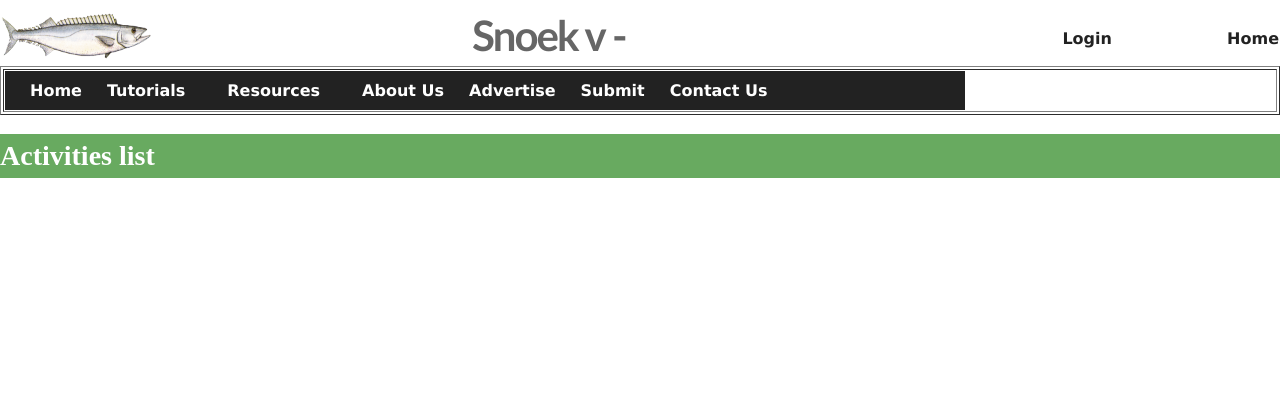
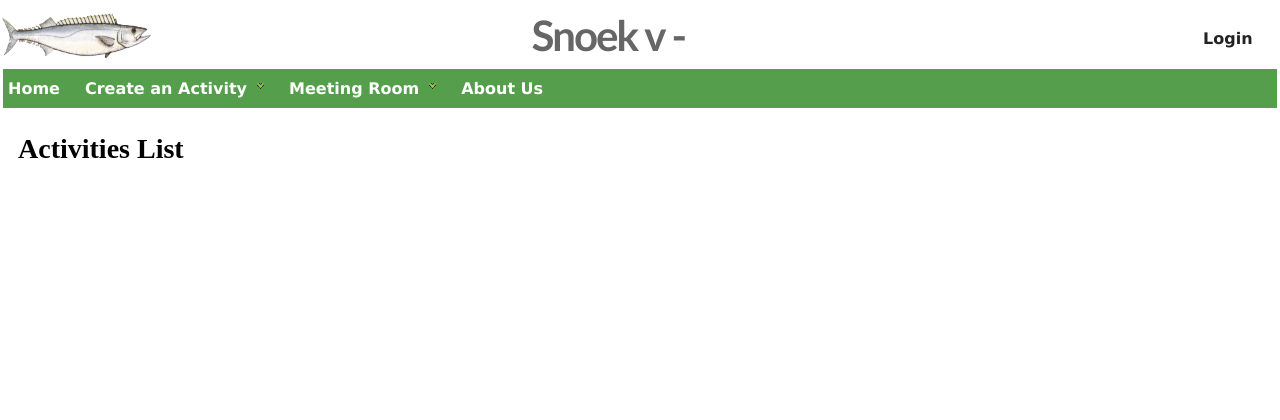
Before and after one commit to yifanjiang/snoek, a Django app: template templates/index.html in a window 1280 px wide. Shown: the top 420 px of the page. Run offline with Django 3.2, Linux system fonts and the light colour scheme; the template is opened without the code that fills it, so the values that code supplies are empty.

Commit message:
nav bar update.

```diff
--- a/templates/base1.html
+++ b/templates/base1.html
@@ -3,12 +3,38 @@
 <head>
 <title>Novell Beijing R&D Team Activities</title>
 <link rel="stylesheet" type="text/css" href="{{settings.MEDIA_URL}}/css/style.css" />
-<script language="JavaScript" src="jquery/jquery-1.6.4.js" type="text/javascript"></script>
+
+<script language="JavaScript" src="{{settings.MEDIA_URL}}/jquery/jquery-1.6.4.js" type="text/javascript">
+
+</script>
 </head>
 <body>
+<script language="javascript">
+    $(document).ready(function(){
+
+            $("ul.subnav").parent().append("<span></span>"); //Only shows drop down trigger when js is enabled (Adds empty span tag after ul.subnav*)
+
+            $("ul.topnav li span").hover(function() { //When trigger is clicked...
+
+                    //Following events are applied to the subnav itself (moving subnav up and down)
+                    $(this).parent().find("ul.subnav").slideDown('fast').show(); //Drop down the subnav on click
+
+                    $(this).parent().hover(function() {
+                    }, function(){
+                            $(this).parent().find("ul.subnav").slideUp('medium'); //When the mouse hovers out of the subnav, move it back up
+                    });
+
+                    //Following events are applied to the trigger (Hover events for the trigger)
+                    }).hover(function() {
+                            $(this).addClass("subhover"); //On hover over, add class "subhover"
+                    }, function(){	//On Hover Out
+                            $(this).removeClass("subhover"); //On hover out, remove class "subhover"
+            });
+
+    });
+</script>
 
 <table class="header_table">
-
 <tr>
 <header class="login">
   <td><img src="{{settings.MEDIA_URL}}/image/snoek.png" width = 150 height = 50 alt="snoek logo"></td>
@@ -21,13 +47,36 @@
       <a href =  '/accounts/logout?next=/'>Logout</a>
 
     </td>
-      <td align = right><a href = '/'>Home</a></td>
+      <td align = right><a href = '/'>&nbsp;</a></td>
   {% else %}
     <td align = right><a href = '/accounts/login?next=/'>Login</a></td>
-    <td align = right><a href = '/'>Home</a></td>
+    <td align = right><a href = '/'>&nbsp;</a></td>
   {% endif %}
 </header>
 </tr>
+
+</table>
+<table class="nav">
+<tr><td>
+<ul class="topnav">
+    <li><a href="/">Home</a></li>
+    <li>
+        <a href="#">Create an Activity</a>
+        <ul class="subnav">
+            <li><a href="/newteambuilding">Team Building</a></li>
+            <li><a href="/newclothes">Order Clothes</a></li>
+            <li><a href="/newothers">Others</a></li>
+        </ul>
+    </li>
+    <li>
+        <a href="#">Meeting Room</a>
+        <ul class="subnav">
+            <li><a href="#">Reserve</a></li>
+            <li><a href="#">View</a></li>
+        </ul>
+    <li><a href="#">About Us</a></li>
+</ul>
+</td></tr>
 
 </table>
 {% block content %}{% endblock %}
--- a/templates/css/style.css
+++ b/templates/css/style.css
@@ -1,3 +1,5 @@
+$imgurl = http://localhost/image/
+
 /* Makeshift CSS Reset */
 { margin: 0; padding: 0; }
 /* Tell the browser to render HTML 5 elements as block */
@@ -23,7 +25,7 @@ h1 {
 
     font-size: 28px;
     color: #ffffff;
-    line-height: 44px;
+    line-height: 36px;
     padding: 0px 0;
     background: rgba(67, 149, 57, 0.8);
 
@@ -168,13 +170,7 @@ table.header_table{
 
 }
 
-table.nav{
 
-    /* background-color: #eeeeee */
-    width:100%;
-    padding: 0;
-
-}
 
 /* Define Activity list in the portal page. */
 
@@ -299,17 +295,101 @@ background-color:#EAF2D3;
     background-color:#EAF2D3;
 }
 
-/* drop list */
+/* Navigation bar */
+
+td.nav{
+
+    font-weight: bold;
+    font-size: 28px;
+    width:100%;
+    padding: 20px;
+    padding-left: 0;
+
+}
+
+table.nav{
+
+    /* background-color: #eeeeee */
+    width:100%;
+    border: 5;
+
+}
+
+/* ul.topnav { */
+/* 	list-style: none; */
+/* 	padding: 0; */
+/* 	padding-left: 10px; */
+/* 	margin: 0; */
+/* 	float: left; */
+/* 	width: 100%; */
+/*         /\* background: rgba(67, 149, 57, 0.8); *\/ */
+/* 	font-size: 1.2em; */
+/*         font-weight : bold; */
+/* 	background: url(topnav_bg.gif) repeat-x; */
+/* } */
+/* ul.topnav li { */
+/* 	float: left; */
+/* 	margin: 0; */
+/* 	padding: 0 15px 0 0; */
+/* 	position: relative; /\*--Declare X and Y axis base for sub navigation--*\/ */
+/* } */
+/* ul.topnav li a{ */
+/* 	padding: 10px 5px; */
+/* 	color: #fff; */
+/* 	display: block; */
+/* 	text-decoration: none; */
+/* 	float: left; */
+/* } */
+/* ul.topnav li a:hover{ */
+/* 	background: url(subnav_btn.gif) no-repeat center top; */
+/* } */
+/* ul.topnav li span { /\*--Drop down trigger styles--*\/ */
+/* 	width: 17px; */
+/* 	height: 35px; */
+/* 	float: left; */
+/* 	background: url(subnav_btn.gif) no-repeat center top; */
+/* } */
+/* ul.topnav li span.subhover {background-position: center bottom; cursor: pointer;} /\*--Hover effect for trigger--*\/ */
+/* ul.topnav li ul.subnav { */
+/* 	list-style: none; */
+/* 	position: absolute; /\*--Important - Keeps subnav from affecting main navigation flow--*\/ */
+/* 	left: 0; top: 35px; */
+/* 	background: #333; */
+/* 	margin: 0; padding: 0; */
+/* 	display: none; */
+/* 	float: left; */
+/* 	width: 170px; */
+/* 	border: 1px solid #111; */
+/* } */
+/* ul.topnav li ul.subnav li{ */
+/* 	margin: 0; padding: 0; */
+/* 	/\* border-top: 1px solid #252525; /\\*--Create bevel effect--*\\/ *\/ */
+/* 	/\* border-bottom: 1px solid #444; /\\*--Create bevel effect--*\\/ *\/ */
+/* 	clear: both; */
+/* 	width: 170px; */
+/* } */
+/* html ul.topnav li ul.subnav li a { */
+/* 	float: left; */
+/* 	width: 145px; */
+/* 	background: #333 url(dropdown_linkbg.gif) no-repeat 10px center; */
+/*         /\* background: rgba(67, 149, 57, 0.5); *\/ */
+/* 	padding-left: 20px; */
+/* } */
+/* html ul.topnav li ul.subnav li a:hover { /\*--Hover effect for subnav links--*\/ */
+/*     background: #222 url(dropdown_linkbg.gif) no-repeat 10px center; */
+/*     /\* background: rgba(67, 149, 57, 0.8); *\/ */
+/* } */
 
 ul.topnav {
 	list-style: none;
-	padding: 0 20px;
+	padding: 0;
 	margin: 0;
 	float: left;
-	width: 920px;
-	background: #222;
+	width: 100%;
+	background: url(topnav_bg.gif) repeat-x;
+	background: rgba(67, 149, 57, 0.9);
 	font-size: 1.2em;
-
+	font-weight: bold;
 }
 ul.topnav li {
 	float: left;
@@ -325,13 +405,13 @@ ul.topnav li a{
 	float: left;
 }
 ul.topnav li a:hover{
-
+        color: yellow;
 }
 ul.topnav li span { /*--Drop down trigger styles--*/
 	width: 17px;
 	height: 35px;
 	float: left;
-
+	background: url(subnav_btn.gif) no-repeat center top;
 }
 ul.topnav li span.subhover {background-position: center bottom; cursor: pointer;} /*--Hover effect for trigger--*/
 ul.topnav li ul.subnav {
@@ -343,21 +423,22 @@ ul.topnav li ul.subnav {
 	display: none;
 	float: left;
 	width: 170px;
-	border: 1px solid #111;
+	border-bottom: 5px solid #111;
 }
 ul.topnav li ul.subnav li{
 	margin: 0; padding: 0;
-	border-top: 1px solid #252525; /*--Create bevel effect--*/
-	border-bottom: 1px solid #444; /*--Create bevel effect--*/
+	/* border-top: 1px solid #252525; /\*--Create bevel effect--*\/ */
+	/* border-bottom: 1px solid #444; /\*--Create bevel effect--*\/ */
 	clear: both;
 	width: 170px;
 }
 html ul.topnav li ul.subnav li a {
 	float: left;
 	width: 145px;
-	background: #333 url(dropdown_linkbg.gif) no-repeat 10px center;
+	background: rgba(67, 149, 57, 0.8) url(dropdown_linkbg.gif) no-repeat 10px center;
 	padding-left: 20px;
 }
 html ul.topnav li ul.subnav li a:hover { /*--Hover effect for subnav links--*/
-	background: #222;
+	background: rgba(67, 149, 57, 0.5) url(dropdown_linkbg.gif) no-repeat 10px center;
+	/* background: #222 url(dropdown_linkbg.gif) no-repeat 10px center; */
 }
--- a/templates/index.html
+++ b/templates/index.html
@@ -9,31 +9,6 @@ function confirmRemoveActivity(aid){
     else
         return
 }
-
-$(document).ready(function(){
-
-	$("ul.subnav").parent().append("<span></span>"); //Only shows drop down trigger when js is enabled (Adds empty span tag after ul.subnav*)
-
-	$("ul.topnav li span").click(function() { //When trigger is clicked...
-
-		//Following events are applied to the subnav itself (moving subnav up and down)
-		$(this).parent().find("ul.subnav").slideDown('fast').show(); //Drop down the subnav on click
-
-		$(this).parent().hover(function() {
-		}, function(){
-			$(this).parent().find("ul.subnav").slideUp('slow'); //When the mouse hovers out of the subnav, move it back up
-		});
-
-		//Following events are applied to the trigger (Hover events for the trigger)
-		}).hover(function() {
-			$(this).addClass("subhover"); //On hover over, add class "subhover"
-		}, function(){	//On Hover Out
-			$(this).removeClass("subhover"); //On hover out, remove class "subhover"
-	});
-
-});
-
-
 
 
 </script>
@@ -85,42 +60,13 @@ $(document).ready(function(){
 				</tr>
 			</table-->
 
-<table class="nav" border=1>
-    <tr>
-        <td>
+<section class="avt_lst">
 
-<ul class="topnav">
-    <li><a href="#">Home</a></li>
-    <li>
-        <a href="#">Tutorials</a>
-        <ul class="subnav">
-            <li><a href="#">Sub Nav Link</a></li>
-            <li><a href="#">Sub Nav Link</a></li>
-        </ul>
-    </li>
-    <li>
-        <a href="#">Resources</a>
-        <ul class="subnav">
-            <li><a href="#">Sub Nav Link</a></li>
-            <li><a href="#">Sub Nav Link</a></li>
-        </ul>
-    </li>
-    <li><a href="#">About Us</a></li>
-    <li><a href="#">Advertise</a></li>
-    <li><a href="#">Submit</a></li>
-    <li><a href="#">Contact Us</a></li>
-</ul>
-
-        </td>
-
-
-    </tr>
-
-</table>
-<h1> Activities list </h1>
-
-
-<section class="avt_lst">
+    <table class = "nav">
+        <tr><td class="nav">
+            Activities List
+        </td><td>&nbsp;</td></tr>
+    </table>
 
     {% for a in avt %}
 
```
Also changed, not shown: templates/css/dropdown_linkbg.gif (added), templates/css/header_bg.gif (added), templates/css/subnav_btn.gif (added), templates/css/topnav_bg.gif (added), templates/css/topnav_hover.gif (added).
